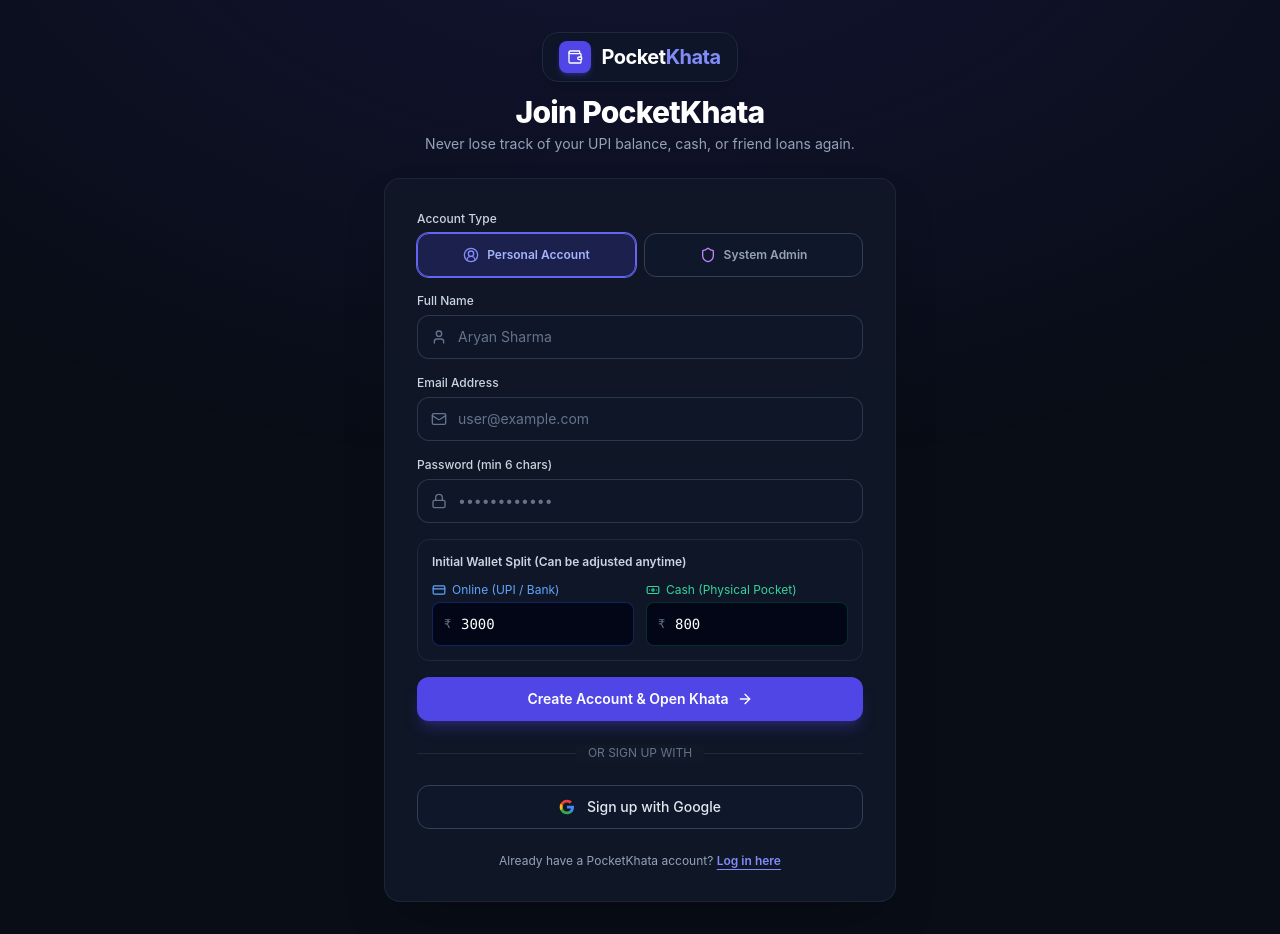
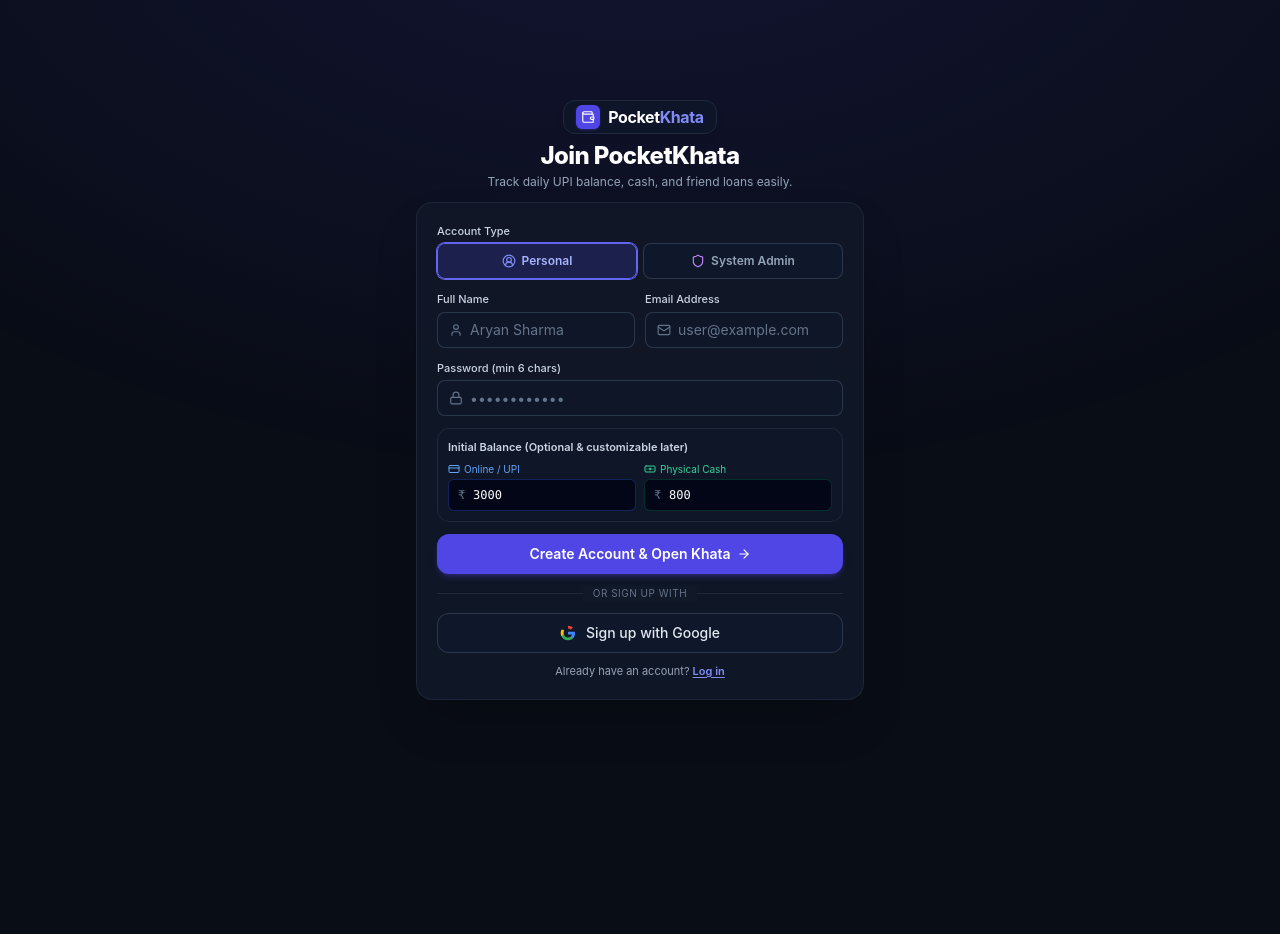
Before and after one commit to Sohan-naskar/Pocket_Khata, a Next.js app: page /signup in a window 1280 px wide. After the commit the page ends 800 px from the top, so only its background shows below. Built offline with nearby package versions, Linux system fonts and the light colour scheme.

Commit message:
login_page_compact

```diff
--- a/src/app/signup/page.tsx
+++ b/src/app/signup/page.tsx
@@ -32,6 +32,18 @@ function SignupForm() {
   const [startingCash, setStartingCash] = useState("800");
   const [isLoading, setIsLoading] = useState(false);
   const [isGoogleLoading, setIsGoogleLoading] = useState(false);
+
+  React.useEffect(() => {
+    const errorParam = searchParams.get("error");
+    if (errorParam === "Configuration") {
+      toastError(
+        "OAuth Configuration Notice",
+        "Google credentials or NEXTAUTH_URL need to be set in Vercel settings."
+      );
+    } else if (errorParam) {
+      toastError("Authentication Notice", `Sign-up notice: ${errorParam}`);
+    }
+  }, [searchParams, toastError]);
 
   const handleSubmit = async (e: React.FormEvent) => {
     e.preventDefault();
@@ -99,51 +111,53 @@ function SignupForm() {
   };
 
   return (
-    <div className="bg-[#111827]/90 border border-slate-800/90 rounded-2xl p-6 sm:p-8 shadow-2xl backdrop-blur-xl">
-      <form onSubmit={handleSubmit} className="space-y-4">
+    <div className="bg-[#111827]/90 border border-slate-800/90 rounded-2xl p-4 sm:p-5 shadow-2xl backdrop-blur-xl">
+      <form onSubmit={handleSubmit} className="space-y-2.5 sm:space-y-3">
         {/* Account Role Selector */}
         <div>
-          <label className="block text-xs font-medium text-slate-300 mb-1.5">
+          <label className="block text-[11px] font-medium text-slate-300 mb-1">
             Account Type
           </label>
-          <div className="grid grid-cols-2 gap-2">
+          <div className="grid grid-cols-2 gap-1.5">
             <button
               type="button"
               onClick={() => setRole("USER")}
-              className={`flex items-center justify-center gap-2 py-2.5 px-3 rounded-xl border text-xs font-semibold transition min-h-[44px] ${
+              className={`flex items-center justify-center gap-1.5 py-1.5 px-2.5 rounded-lg border text-xs font-semibold transition h-9 ${
                 role === "USER"
                   ? "bg-indigo-600/20 border-indigo-500 text-indigo-300 ring-1 ring-indigo-500"
-                  : "bg-slate-900 border-slate-700 text-slate-400 hover:text-white"
+                  : "bg-slate-900 border-slate-700/80 text-slate-400 hover:text-white"
               }`}
             >
-              <UserCircle2 className="w-4 h-4 text-indigo-400" />
-              Personal Account
+              <UserCircle2 className="w-3.5 h-3.5 text-indigo-400" />
+              Personal
             </button>
             <button
               type="button"
               onClick={() => setRole("ADMIN")}
-              className={`flex items-center justify-center gap-2 py-2.5 px-3 rounded-xl border text-xs font-semibold transition min-h-[44px] ${
+              className={`flex items-center justify-center gap-1.5 py-1.5 px-2.5 rounded-lg border text-xs font-semibold transition h-9 ${
                 role === "ADMIN"
                   ? "bg-purple-600/20 border-purple-500 text-purple-300 ring-1 ring-purple-500"
-                  : "bg-slate-900 border-slate-700 text-slate-400 hover:text-white"
+                  : "bg-slate-900 border-slate-700/80 text-slate-400 hover:text-white"
               }`}
             >
-              <Shield className="w-4 h-4 text-purple-400" />
+              <Shield className="w-3.5 h-3.5 text-purple-400" />
               System Admin
             </button>
           </div>
         </div>
 
+        {/* Name and Email side-by-side on sm+ */}
+        <div className="grid grid-cols-1 sm:grid-cols-2 gap-2 sm:gap-2.5">
           {/* Name */}
           <div>
             <label
               htmlFor="name"
-            className="block text-xs font-medium text-slate-300 mb-1.5"
+              className="block text-[11px] font-medium text-slate-300 mb-1"
             >
               Full Name
             </label>
             <div className="relative">
-            <User className="w-4 h-4 text-slate-500 absolute left-3.5 top-1/2 -translate-y-1/2" />
+              <User className="w-3.5 h-3.5 text-slate-500 absolute left-3 top-1/2 -translate-y-1/2" />
               <input
                 id="name"
                 type="text"
@@ -151,7 +165,7 @@ function SignupForm() {
                 value={name}
                 onChange={(e) => setName(e.target.value)}
                 placeholder="Aryan Sharma"
-              className="w-full pl-10 pr-4 py-2.5 rounded-xl bg-slate-900/90 border border-slate-700/80 focus:border-indigo-500 focus:ring-1 focus:ring-indigo-500 text-sm text-white placeholder-slate-500 outline-none transition min-h-[44px]"
+                className="w-full pl-8 pr-3 py-1.5 rounded-lg bg-slate-900/90 border border-slate-700/80 focus:border-indigo-500 focus:ring-1 focus:ring-indigo-500 text-xs sm:text-sm text-white placeholder-slate-500 outline-none transition h-9"
               />
             </div>
           </div>
@@ -160,12 +174,12 @@ function SignupForm() {
           <div>
             <label
               htmlFor="signup-email"
-            className="block text-xs font-medium text-slate-300 mb-1.5"
+              className="block text-[11px] font-medium text-slate-300 mb-1"
             >
               Email Address
             </label>
             <div className="relative">
-            <Mail className="w-4 h-4 text-slate-500 absolute left-3.5 top-1/2 -translate-y-1/2" />
+              <Mail className="w-3.5 h-3.5 text-slate-500 absolute left-3 top-1/2 -translate-y-1/2" />
               <input
                 id="signup-email"
                 type="email"
@@ -173,8 +187,9 @@ function SignupForm() {
                 value={email}
                 onChange={(e) => setEmail(e.target.value)}
                 placeholder="user@example.com"
-              className="w-full pl-10 pr-4 py-2.5 rounded-xl bg-slate-900/90 border border-slate-700/80 focus:border-indigo-500 focus:ring-1 focus:ring-indigo-500 text-sm text-white placeholder-slate-500 outline-none transition min-h-[44px]"
+                className="w-full pl-8 pr-3 py-1.5 rounded-lg bg-slate-900/90 border border-slate-700/80 focus:border-indigo-500 focus:ring-1 focus:ring-indigo-500 text-xs sm:text-sm text-white placeholder-slate-500 outline-none transition h-9"
               />
+            </div>
           </div>
         </div>
 
@@ -182,12 +197,12 @@ function SignupForm() {
         <div>
           <label
             htmlFor="signup-password"
-            className="block text-xs font-medium text-slate-300 mb-1.5"
+            className="block text-[11px] font-medium text-slate-300 mb-1"
           >
             Password (min 6 chars)
           </label>
           <div className="relative">
-            <Lock className="w-4 h-4 text-slate-500 absolute left-3.5 top-1/2 -translate-y-1/2" />
+            <Lock className="w-3.5 h-3.5 text-slate-500 absolute left-3 top-1/2 -translate-y-1/2" />
             <input
               id="signup-password"
               type="password"
@@ -195,27 +210,27 @@ function SignupForm() {
               value={password}
               onChange={(e) => setPassword(e.target.value)}
               placeholder="••••••••••••"
-              className="w-full pl-10 pr-4 py-2.5 rounded-xl bg-slate-900/90 border border-slate-700/80 focus:border-indigo-500 focus:ring-1 focus:ring-indigo-500 text-sm text-white placeholder-slate-500 outline-none transition min-h-[44px]"
+              className="w-full pl-8 pr-3 py-1.5 rounded-lg bg-slate-900/90 border border-slate-700/80 focus:border-indigo-500 focus:ring-1 focus:ring-indigo-500 text-xs sm:text-sm text-white placeholder-slate-500 outline-none transition h-9"
             />
           </div>
         </div>
 
         {/* Initial Starting Balance Split */}
-        <div className="p-3.5 rounded-xl bg-slate-900/80 border border-slate-800 space-y-3">
-          <p className="text-xs font-semibold text-slate-300">
-            Initial Wallet Split (Can be adjusted anytime)
+        <div className="p-2 sm:p-2.5 rounded-xl bg-slate-900/70 border border-slate-800">
+          <p className="text-[11px] font-semibold text-slate-300 mb-1.5">
+            Initial Balance (Optional & customizable later)
           </p>
-          <div className="grid grid-cols-1 sm:grid-cols-2 gap-3">
+          <div className="grid grid-cols-2 gap-2">
             <div>
               <label
                 htmlFor="startingOnline"
-                className="flex items-center gap-1.5 text-xs text-blue-400 mb-1"
+                className="flex items-center gap-1 text-[10px] text-blue-400 mb-0.5"
               >
-                <CreditCard className="w-3.5 h-3.5" />
-                Online (UPI / Bank)
+                <CreditCard className="w-3 h-3" />
+                Online / UPI
               </label>
               <div className="relative">
-                <span className="absolute left-3 top-1/2 -translate-y-1/2 text-slate-500 text-xs font-mono">
+                <span className="absolute left-2.5 top-1/2 -translate-y-1/2 text-slate-500 text-xs font-mono">
                   ₹
                 </span>
                 <input
@@ -225,7 +240,7 @@ function SignupForm() {
                   step="any"
                   value={startingOnline}
                   onChange={(e) => setStartingOnline(e.target.value)}
-                  className="w-full pl-7 pr-3 py-2 rounded-lg bg-slate-950 border border-blue-900/60 focus:border-blue-500 text-sm font-mono text-white outline-none min-h-[44px]"
+                  className="w-full pl-6 pr-2 py-1 rounded-md bg-slate-950 border border-blue-900/60 focus:border-blue-500 text-xs font-mono text-white outline-none h-8"
                 />
               </div>
             </div>
@@ -233,13 +248,13 @@ function SignupForm() {
             <div>
               <label
                 htmlFor="startingCash"
-                className="flex items-center gap-1.5 text-xs text-emerald-400 mb-1"
+                className="flex items-center gap-1 text-[10px] text-emerald-400 mb-0.5"
               >
-                <Banknote className="w-3.5 h-3.5" />
-                Cash (Physical Pocket)
+                <Banknote className="w-3 h-3" />
+                Physical Cash
               </label>
               <div className="relative">
-                <span className="absolute left-3 top-1/2 -translate-y-1/2 text-slate-500 text-xs font-mono">
+                <span className="absolute left-2.5 top-1/2 -translate-y-1/2 text-slate-500 text-xs font-mono">
                   ₹
                 </span>
                 <input
@@ -249,39 +264,40 @@ function SignupForm() {
                   step="any"
                   value={startingCash}
                   onChange={(e) => setStartingCash(e.target.value)}
-                  className="w-full pl-7 pr-3 py-2 rounded-lg bg-slate-950 border border-emerald-900/60 focus:border-emerald-500 text-sm font-mono text-white outline-none min-h-[44px]"
+                  className="w-full pl-6 pr-2 py-1 rounded-md bg-slate-950 border border-emerald-900/60 focus:border-emerald-500 text-xs font-mono text-white outline-none h-8"
                 />
               </div>
             </div>
           </div>
         </div>
 
+        {/* Submit Button */}
         <button
           type="submit"
           disabled={isLoading || isGoogleLoading}
-          className="w-full flex items-center justify-center gap-2 py-3 px-4 rounded-xl bg-indigo-600 hover:bg-indigo-500 disabled:opacity-60 text-white font-semibold text-sm shadow-lg shadow-indigo-600/30 transition min-h-[44px] active:scale-[0.99]"
+          className="w-full flex items-center justify-center gap-1.5 py-2 px-3 rounded-xl bg-indigo-600 hover:bg-indigo-500 disabled:opacity-60 text-white font-semibold text-xs sm:text-sm shadow-md shadow-indigo-600/30 transition h-10 active:scale-[0.99]"
         >
           {isLoading ? (
             <>
-              <Loader2 className="w-4 h-4 animate-spin" />
+              <Loader2 className="w-3.5 h-3.5 animate-spin" />
               Creating Account...
             </>
           ) : (
             <>
               Create Account & Open Khata
-              <ArrowRight className="w-4 h-4" />
+              <ArrowRight className="w-3.5 h-3.5" />
             </>
           )}
         </button>
       </form>
 
       {/* Divider */}
-      <div className="relative my-6">
+      <div className="relative my-2.5 sm:my-3">
         <div className="absolute inset-0 flex items-center">
           <div className="w-full border-t border-slate-800" />
         </div>
-        <div className="relative flex justify-center text-xs uppercase">
-          <span className="bg-[#111827] px-3 text-slate-500">
+        <div className="relative flex justify-center text-[10px] uppercase">
+          <span className="bg-[#111827] px-2.5 text-slate-500 tracking-wider">
             Or sign up with
           </span>
         </div>
@@ -292,10 +308,10 @@ function SignupForm() {
         type="button"
         onClick={handleGoogleSignIn}
         disabled={isGoogleLoading || isLoading}
-        className="w-full flex items-center justify-center gap-3 py-2.5 px-4 rounded-xl bg-slate-900 border border-slate-700 hover:bg-slate-800 hover:border-slate-600 text-slate-200 text-sm font-medium transition min-h-[44px]"
+        className="w-full flex items-center justify-center gap-2.5 py-2 px-3 rounded-xl bg-slate-900 border border-slate-700/80 hover:bg-slate-800 hover:border-slate-600 text-slate-200 text-xs sm:text-sm font-medium transition h-10"
       >
         {isGoogleLoading ? (
-          <Loader2 className="w-4 h-4 animate-spin text-slate-400" />
+          <Loader2 className="w-3.5 h-3.5 animate-spin text-slate-400" />
         ) : (
           <svg className="w-4 h-4" viewBox="0 0 24 24">
             <path
@@ -312,20 +328,20 @@ function SignupForm() {
             />
             <path
               fill="#EA4335"
-              d="M12 5.38c1.62 0 3.06.56 4.21 1.64l3.15-3.15C17.45 2.09 14.97 1 12 1 7.7 1 3.99 3.47 2.18 7.06l3.66 2.84c.87-2.6 3.3-4.52 6.16-4.52z"
+              d="M12 5.38c1.62 0 3.06.56 4.21 1.64l3.15-3.15C17.45 2.09 14.97 1 12 1 7.7 1 3.47 2.18 7.06l3.66 2.84c.87-2.6 3.3-4.52 6.16-4.52z"
             />
           </svg>
         )}
         Sign up with Google
       </button>
 
-      <p className="text-center text-xs text-slate-400 mt-6">
-        Already have a PocketKhata account?{" "}
+      <p className="text-center text-[11px] text-slate-400 mt-2.5">
+        Already have an account?{" "}
         <Link
           href="/login"
-          className="text-indigo-400 hover:text-indigo-300 font-semibold underline underline-offset-4"
+          className="text-indigo-400 hover:text-indigo-300 font-semibold underline underline-offset-2"
         >
-          Log in here
+          Log in
         </Link>
       </p>
     </div>
@@ -334,34 +350,34 @@ function SignupForm() {
 
 export default function SignupPage() {
   return (
-    <div className="min-h-screen flex flex-col justify-center items-center px-4 py-8 bg-[#090D16]">
+    <div className="min-h-screen flex flex-col justify-center items-center px-3 py-3 sm:py-6 bg-[#090D16]">
       <div className="fixed inset-0 pointer-events-none bg-[radial-gradient(ellipse_80%_80%_at_50%_-20%,rgba(79,70,229,0.15),rgba(255,255,255,0))]" />
 
-      <div className="w-full max-w-lg relative z-10">
-        <div className="text-center mb-6">
+      <div className="w-full max-w-md relative z-10">
+        <div className="text-center mb-2 sm:mb-3">
           <Link
-            href="/"
-            className="inline-flex items-center gap-2.5 px-4 py-2 rounded-2xl bg-slate-900/90 border border-slate-800 hover:border-indigo-500/50 transition mb-3 shadow-xl"
+            href="/login"
+            className="inline-flex items-center gap-2 px-3 py-1 rounded-xl bg-slate-900/90 border border-slate-800 hover:border-indigo-500/50 transition mb-1.5 shadow-md"
           >
-            <div className="w-8 h-8 rounded-lg bg-indigo-600 flex items-center justify-center text-white shadow-md shadow-indigo-600/30">
-              <Wallet className="w-4 h-4" />
+            <div className="w-6 h-6 rounded-md bg-indigo-600 flex items-center justify-center text-white shadow shadow-indigo-600/30">
+              <Wallet className="w-3.5 h-3.5" />
             </div>
-            <span className="text-xl font-bold tracking-tight text-white">
+            <span className="text-base font-bold tracking-tight text-white">
               Pocket<span className="text-indigo-400">Khata</span>
             </span>
           </Link>
-          <h1 className="text-2xl sm:text-3xl font-extrabold text-white tracking-tight">
+          <h1 className="text-xl sm:text-2xl font-extrabold text-white tracking-tight">
             Join PocketKhata
           </h1>
-          <p className="text-sm text-slate-400 mt-1">
-            Never lose track of your UPI balance, cash, or friend loans again.
+          <p className="text-xs text-slate-400 mt-0.5">
+            Track daily UPI balance, cash, and friend loans easily.
           </p>
         </div>
 
         <Suspense
           fallback={
-            <div className="p-8 rounded-2xl bg-[#111827] border border-slate-800 text-center">
-              <Loader2 className="w-6 h-6 animate-spin text-indigo-400 mx-auto" />
+            <div className="p-6 rounded-2xl bg-[#111827] border border-slate-800 text-center">
+              <Loader2 className="w-5 h-5 animate-spin text-indigo-400 mx-auto" />
               <p className="text-xs text-slate-400 mt-2">Loading signup...</p>
             </div>
           }
--- a/src/auth.config.ts
+++ b/src/auth.config.ts
@@ -2,8 +2,14 @@ import type { NextAuthConfig } from "next-auth";
 
 export const authConfig: NextAuthConfig = {
   providers: [],
+  trustHost: true,
+  secret:
+    process.env.AUTH_SECRET ||
+    process.env.NEXTAUTH_SECRET ||
+    "pocketkhata-super-secret-jwt-token-key-2026-production",
   pages: {
     signIn: "/login",
+    error: "/login",
   },
   callbacks: {
     authorized({ auth, request: { nextUrl } }) {
```
Also changed, not shown: src/app/login/page.tsx (+53 -36 lines). Lines whose indentation alone changed are shown as unchanged.
